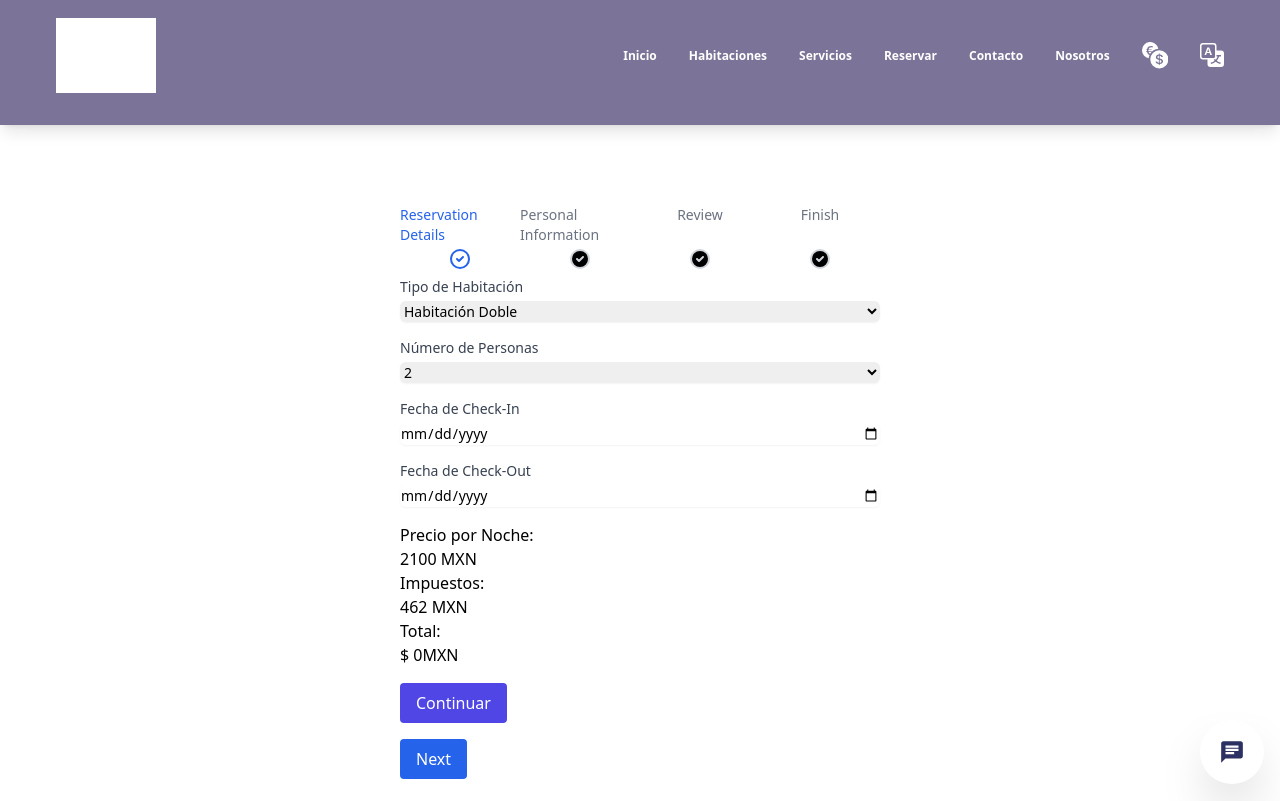
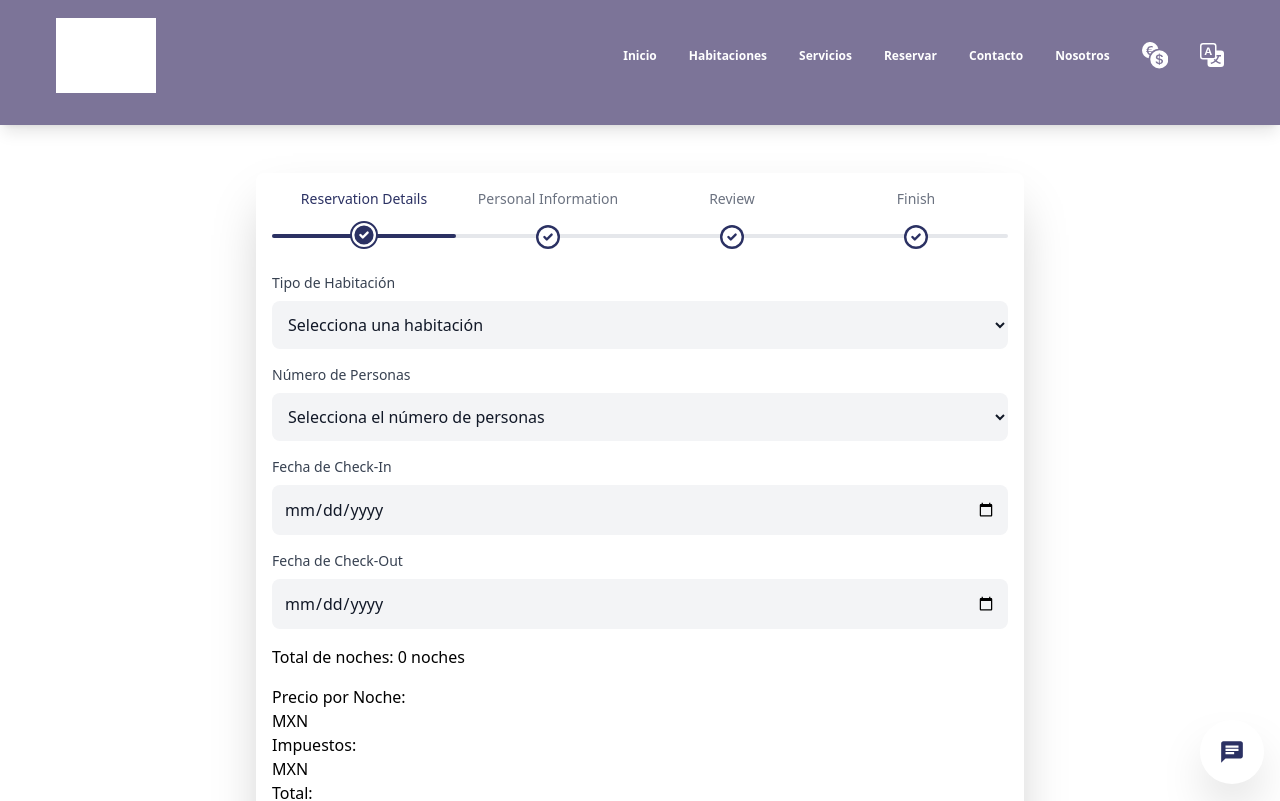
Before and after one commit to OzkrMebasser/plaza-nardos-hotel, a Next.js app: page /reservaciones in a window 1280 px wide. Shown: the top 801 px of the page. Built offline with nearby package versions, Linux system fonts and the light colour scheme; grey boxes are pictures that could not be loaded.

Commit message:
Feat: adding steps progress bar

```diff
--- a/src/app/components/BookingSteps/ReservationForm.jsx
+++ b/src/app/components/BookingSteps/ReservationForm.jsx
@@ -1,39 +1,31 @@
 "use client";
-import { useState, useEffect } from "react";
-import { useLanguage } from "@/app/contexts/LanguageContext"; // Ajusta la ruta según tu estructura
-import { useRoomsAndCurrency } from "@/app/contexts/RoomsAndCurrencyContext"; // Ajusta la ruta según tu estructura
+import { useState } from "react";
+import { useLanguage } from "@/app/contexts/LanguageContext";
+import { useRoomsAndCurrency } from "@/app/contexts/RoomsAndCurrencyContext";
 
 const ReservationForm = ({ onSubmit }) => {
   const { getTranslations } = useLanguage();
   const translations = getTranslations();
   const { roomsData, currency } = useRoomsAndCurrency();
-  console.log(currency)
   const [selectedRoom, setSelectedRoom] = useState(null);
-  const [numberOfPeople, setNumberOfPeople] = useState(2); // Default to 2
+  const [numberOfPeople, setNumberOfPeople] = useState("");
   const [formData, setFormData] = useState({
     roomType: "",
     checkInDate: "",
     checkOutDate: "",
   });
 
-  useEffect(() => {
-    if (roomsData && roomsData.length > 0 && !selectedRoom) {
-      setSelectedRoom(roomsData[0]);
-      setFormData((prev) => ({
-        ...prev,
-        roomType: roomsData[0].roomType,
-      }));
-    }
-  }, [roomsData, selectedRoom]);
+  const today = new Date().toISOString().split("T")[0];
 
-  useEffect(() => {
-    if (selectedRoom) {
-      setFormData((prev) => ({
-        ...prev,
-        roomType: selectedRoom.roomType,
-      }));
-    }
-  }, [selectedRoom]);
+  const formatDate = (dateString) => {
+    const date = new Date(dateString);
+    return date.toLocaleDateString("en-US", {
+      weekday: "long",
+      year: "numeric",
+      month: "long",
+      day: "numeric",
+    });
+  };
 
   const handleRoomChange = (e) => {
     const translatedRoomType = e.target.value;
@@ -44,7 +36,7 @@ const ReservationForm = ({ onSubmit }) => {
     const room = roomsData.find((r) => r.roomType === originalRoomType);
 
     setSelectedRoom(room);
-    setNumberOfPeople(2); // Reset number of people to default
+    setNumberOfPeople(2);
     setFormData((prev) => ({
       ...prev,
       roomType: originalRoomType,
@@ -56,7 +48,8 @@ const ReservationForm = ({ onSubmit }) => {
     setNumberOfPeople(selectedNumber);
 
     const room = roomsData.find(
-      (r) => r.roomType === selectedRoom.roomType && r.capacity === selectedNumber
+      (r) =>
+        r.roomType === selectedRoom.roomType && r.capacity === selectedNumber
     );
     if (room) {
       setSelectedRoom(room);
@@ -67,24 +60,27 @@ const ReservationForm = ({ onSubmit }) => {
     setFormData({ ...formData, [e.target.name]: e.target.value });
   };
 
+  const calculateNights = () => {
+    if (!formData.checkInDate || !formData.checkOutDate) return 0;
+
+    const checkInDate = new Date(formData.checkInDate);
+    const checkOutDate = new Date(formData.checkOutDate);
+
+    const timeDifference = checkOutDate.getTime() - checkInDate.getTime();
+    const daysDifference = timeDifference / (1000 * 3600 * 24);
+    return Math.ceil(daysDifference);
+  };
+
   const calculateTotalPrice = () => {
     if (!selectedRoom || !formData.checkInDate || !formData.checkOutDate)
       return 0;
 
-    const checkInDate = new Date(formData.checkInDate);
-    const checkOutDate = new Date(formData.checkOutDate);
-    const days = Math.ceil(
-      (checkOutDate - checkInDate) / (1000 * 60 * 60 * 24)
-    );
-
+    const nights = calculateNights();
     const pricePerNight = selectedRoom.price[currency] || 0;
     const fees = selectedRoom.fees[currency] || 0;
 
-    return (pricePerNight * days + fees).toFixed(2);
+    return (pricePerNight * nights + fees).toFixed(2);
   };
-
-
-
 
   const handleSubmit = (e) => {
     e.preventDefault();
@@ -92,26 +88,24 @@ const ReservationForm = ({ onSubmit }) => {
     onSubmit({ ...formData, numberOfPeople, totalPrice });
   };
 
-  if (!selectedRoom) return null;
-
   const uniqueRoomTypes = [...new Set(roomsData.map((room) => room.roomType))];
   const roomTypeTranslations = uniqueRoomTypes.map(
     (roomType) => translations[roomType]?.title || roomType
   );
   const availableCapacities = roomsData
-    .filter((r) => r.roomType === selectedRoom.roomType)
+    .filter((r) => r.roomType === selectedRoom?.roomType)
     .map((r) => r.capacity);
 
   const totalPrice = parseFloat(calculateTotalPrice());
-
-  console.log(typeof totalPrice)
-
   const formatNumber = (number) => number.toLocaleString();
 
   return (
-    <form onSubmit={handleSubmit} className="space-y-4">
-      <div>
-        <label htmlFor="roomType" className="block text-sm font-medium text-gray-700">
+    <form onSubmit={handleSubmit} className="space-y-4 ">
+      <div className="mt-[3rem]">
+        <label
+          htmlFor="roomType"
+          className="block text-sm font-medium text-gray-700"
+        >
           Tipo de Habitación
         </label>
         <select
@@ -119,8 +113,9 @@ const ReservationForm = ({ onSubmit }) => {
           name="roomType"
           onChange={handleRoomChange}
           value={translations[selectedRoom?.roomType]?.title || ""}
-          className="mt-1 block w-full rounded-md border-gray-300 shadow-sm focus:border-indigo-500 focus:ring-indigo-500 sm:text-sm"
+          className="w-full bg-gray-100 text-gray-900 mt-2 p-3 rounded-lg focus:outline-none focus:shadow-outline"
         >
+          <option value="">Selecciona una habitación</option>
           {roomTypeTranslations.map((roomType) => (
             <option key={roomType} value={roomType}>
               {roomType}
@@ -130,7 +125,10 @@ const ReservationForm = ({ onSubmit }) => {
       </div>
 
       <div>
-        <label htmlFor="numberOfPeople" className="block text-sm font-medium text-gray-700">
+        <label
+          htmlFor="numberOfPeople"
+          className="block text-sm font-medium text-gray-700"
+        >
           Número de Personas
         </label>
         <select
@@ -138,8 +136,9 @@ const ReservationForm = ({ onSubmit }) => {
           name="numberOfPeople"
           onChange={handlePeopleChange}
           value={numberOfPeople}
-          className="mt-1 block w-full rounded-md border-gray-300 shadow-sm focus:border-indigo-500 focus:ring-indigo-500 sm:text-sm"
+          className="w-full bg-gray-100 text-gray-900 mt-2 p-3 rounded-lg focus:outline-none focus:shadow-outline"
         >
+          <option value="">Selecciona el número de personas</option>
           {availableCapacities.map((capacity) => (
             <option key={capacity} value={capacity}>
               {capacity}
@@ -149,7 +148,10 @@ const ReservationForm = ({ onSubmit }) => {
       </div>
 
       <div>
-        <label htmlFor="checkInDate" className="block text-sm font-medium text-gray-700">
+        <label
+          htmlFor="checkInDate"
+          className="block text-sm font-medium text-gray-700"
+        >
           Fecha de Check-In
         </label>
         <input
@@ -158,11 +160,19 @@ const ReservationForm = ({ onSubmit }) => {
           id="checkInDate"
           value={formData.checkInDate}
           onChange={handleChange}
-          className="mt-1 block w-full rounded-md border-gray-300 shadow-sm focus:border-indigo-500 focus:ring-indigo-500 sm:text-sm"
+          min={today}
+          className="w-full bg-gray-100 text-gray-900 mt-2 p-3 rounded-lg focus:outline-none focus:shadow-outline"
         />
+        {formData.checkInDate && (
+          <p>Check-In: {formatDate(formData.checkInDate)}</p>
+        )}
       </div>
+
       <div>
-        <label htmlFor="checkOutDate" className="block text-sm font-medium text-gray-700">
+        <label
+          htmlFor="checkOutDate"
+          className="block text-sm font-medium text-gray-700"
+        >
           Fecha de Check-Out
         </label>
         <input
@@ -171,29 +181,32 @@ const ReservationForm = ({ onSubmit }) => {
           id="checkOutDate"
           value={formData.checkOutDate}
           onChange={handleChange}
-          className="mt-1 block w-full rounded-md border-gray-300 shadow-sm focus:border-indigo-500 focus:ring-indigo-500 sm:text-sm"
+          min={formData.checkInDate || today}
+          className="w-full bg-gray-100 text-gray-900 mt-2 p-3 rounded-lg focus:outline-none focus:shadow-outline"
         />
+        {formData.checkOutDate && (
+          <p>Check-Out: {formatDate(formData.checkOutDate)}</p>
+        )}
       </div>
+
+      <label className="block">
+        Total de noches: {calculateNights()} noches
+      </label>
 
       <div>
         <label className="block">Precio por Noche:</label>
         <span>
-          {selectedRoom.price[currency]} {currency}
+          {selectedRoom?.price[currency]} {currency}
         </span>
         <label className="block">Impuestos:</label>
         <span>
-          {selectedRoom.fees[currency]} {currency}
+          {selectedRoom?.fees[currency]} {currency}
         </span>
         <label className="block">Total:</label>
         <span>
-
-        {currency === "EUR" ? "€" : "$"}{" "} {formatNumber(totalPrice)}{currency}
+          {currency === "EUR" ? "€" : "$"} {formatNumber(totalPrice)} {currency}
         </span>
       </div>
-
-      <button type="submit" className="mt-4 bg-indigo-600 text-white py-2 px-4 rounded">
-        Continuar
-      </button>
     </form>
   );
 };
--- a/src/app/components/BookingSteps/ReservationSummary.jsx
+++ b/src/app/components/BookingSteps/ReservationSummary.jsx
@@ -3,23 +3,16 @@
 const ReservationSummary = ({ data }) => {
   if (!data) return null;
 
-  const { checkInDate, checkOutDate, numberOfPeople, totalPrice, currency } = data;
+  const { roomType, numberOfPeople, checkInDate, checkOutDate, totalPrice } = data;
 
   return (
-    <div>
-      <h2>Resumen de la Reservación</h2>
-      <p>Fecha de Check-In: {checkInDate}</p>
-      <p>Fecha de Check-Out: {checkOutDate}</p>
-      <p>Número de Personas: {numberOfPeople}</p>
-      <p>
-        Precio Total:{currency === "EUR" ? "€" : "$"} {totalPrice} {currency}
-      </p>
-      <button
-        onClick={() => (window.location.href = "/confirmacion")}
-        className="mt-4 bg-indigo-600 text-white py-2 px-4 rounded"
-      >
-        Finalizar
-      </button>
+    <div className="p-4 bg-white rounded-lg shadow-md">
+      <h2 className="text-lg font-medium text-gray-900">Resumen de la Reserva</h2>
+      <p><strong>Tipo de Habitación:</strong> {roomType}</p>
+      <p><strong>Número de Personas:</strong> {numberOfPeople}</p>
+      <p><strong>Check-In:</strong> {checkInDate}</p>
+      <p><strong>Check-Out:</strong> {checkOutDate}</p>
+      <p><strong>Total a Pagar:</strong> {totalPrice}</p>
     </div>
   );
 };
--- a/src/app/components/BookingSteps/StepForm.jsx
+++ b/src/app/components/BookingSteps/StepForm.jsx
@@ -33,26 +33,43 @@ const StepForm = () => {
     // Handle finish logic here
   };
 
+  const progressPercentage = (currentStep / steps.length) * 100;
+
   return (
-    <div className="p-4 max-w-lg mx-auto">
+    <div className="p-4 max-w-[48rem] mx-auto shadow-2xl rounded-lg">
       {/* Steps Bar */}
-      <div>
+      <div className="relative">
         <h2 className="sr-only">Steps</h2>
 
-        <div className="relative mt-4">
-          <ol className="grid grid-cols-4 text-sm font-medium text-gray-500">
-            {steps.map((step, index) => (
+        {/* Progress Bar Background */}
+        <div className="absolute top-[9px] lg:top-[2.8rem] w-full h-1 bg-gray-200 rounded-lg"></div>
+
+        {/* Progress Indicator */}
+        <div
+          className="absolute top-[9px]  lg:top-[2.8rem] h-1 bg-[#2b3163] rounded-lg"
+          style={{ width: `${progressPercentage}%`, transition: "width 0.3s" }}
+        ></div>
+
+        <ol className="relative z-10 grid grid-cols-4 text-sm font-medium text-gray-500">
+          {steps.map((step) => (
             <li
               key={step.number}
-                className={`relative flex justify-center ${currentStep >= step.number ? 'text-blue-600' : 'text-gray-500'}`}
+              className={`relative flex justify-center ${
+                currentStep >= step.number
+                  ? "text-[#2b3163]"
+                  : "text-gray-500"
+              }`}
             >
               <span
-                  className={`absolute -bottom-6 rounded-full ${
-                    currentStep >= step.number ? 'bg-blue-600 text-white' : 'bg-gray-300 text-black'
+                className={`absolute -bottom-6 rounded-full  ${
+                  currentStep >= step.number
+                    ? "bg-white text-[#2b3163] border-2 border-[#2b3163]"
+                    : "bg-[#2b3163] text-white"
                 }`}
               >
+                {/* Icon (SVG or placeholder for the step number) */}
                 <svg
-                    className="w-5 h-5"
+                  className="w-6 h-6"
                   xmlns="http://www.w3.org/2000/svg"
                   viewBox="0 0 20 20"
                   fill="currentColor"
@@ -64,11 +81,10 @@ const StepForm = () => {
                   />
                 </svg>
               </span>
-                <span className="hidden sm:block">{step.label}</span>
+              <span className="mb-4 hidden sm:block">{step.label}</span>
             </li>
           ))}
         </ol>
-        </div>
       </div>
 
       {/* Step Content */}
@@ -98,7 +114,9 @@ const StepForm = () => {
           <button
             className="px-4 py-2 bg-blue-600 text-white rounded"
             onClick={() => {
-              currentStep === steps.length - 1 ? handleFinish() : setCurrentStep(currentStep + 1);
+              currentStep === steps.length - 1
+                ? handleFinish()
+                : setCurrentStep(currentStep + 1);
             }}
           >
             {currentStep === steps.length - 1 ? "Finish" : "Next"}
--- a/tailwind.config.js
+++ b/tailwind.config.js
@@ -14,5 +14,5 @@ module.exports = {
       },
     },
   },
-  plugins: [],
+
 };
```
Also changed, not shown: src/app/components/BookingSteps/PersonalInfoForm.jsx (+27 -31 lines), src/app/components/BookingSteps/MultiStepForm.jsx (added). Lines whose indentation alone changed are shown as unchanged.
